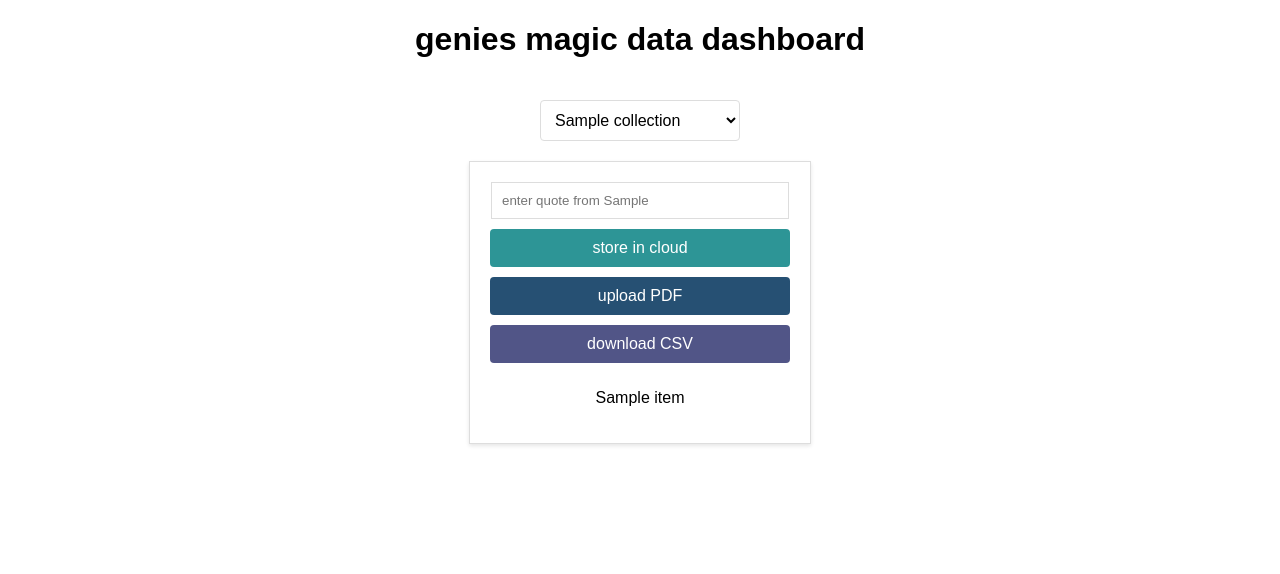
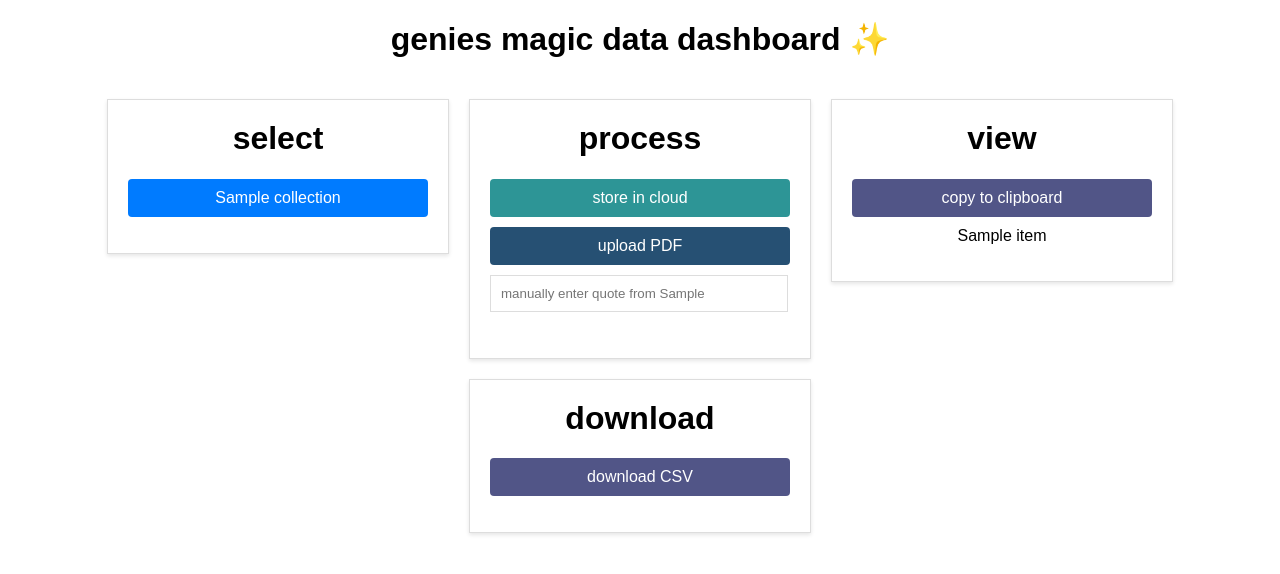
Before and after one commit to TobyFenn/data-dashboard, a Flask app: template pythonProject/templates/index.html in a window 1280 px wide. Shown: the top 574 px of the page. Run offline with Flask 3, Linux system fonts and the light colour scheme; the template is opened without the code that fills it: most values are stand-ins (such as "Sample title", 1, 10 or a date in 2020).

Commit message:
added selector

```diff
--- a/pythonProject/static/style.css
+++ b/pythonProject/static/style.css
@@ -4,6 +4,10 @@ body {
     margin: 0;
     padding: 0;
     background-color: light_gray;
+}
+
+h1 {
+    margin-top: 0;
 }
 
 .container {
@@ -21,6 +25,13 @@ body {
     width: 300px;
     box-shadow: 0 2px 4px rgba(0,0,0,0.1);
 }
+/* CSS */
+.box ul {
+    list-style: none;
+    padding: 0;
+    margin-top: 0; /* Adjust this margin to match the other buttons */
+}
+
 ul {
     list-style: none;
     padding: 0;
@@ -99,6 +110,10 @@ button {
     color: #555;
 }
 
+.collection-btn.selected {
+    background-color: black;
+}
+
 .collection-selector {
     padding: 10px;
     border: 1px solid #ddd;
@@ -113,7 +128,7 @@ button {
 
 .container {
     display: flex;
-    flex-direction: column;
-    align-items: center;
+    flex-direction: row;
+    align-items: top;
     justify-content: center;
 }
--- a/pythonProject/templates/index.html
+++ b/pythonProject/templates/index.html
@@ -8,34 +8,68 @@
     <link rel="stylesheet" href="{{ url_for('static', filename='style.css') }}">
 </head>
 <body>
-    <h1>genies magic data dashboard</h1>
+    <h1 style="margin-top: 20px;">genies magic data dashboard ✨</h1>
     <div class="container">
-        <form method="GET" action="/">
-            <select name="collection" onchange="this.form.submit()" class="collection-selector">
+        <div class="box">
+                <h1>select</h1>
+            <ul class="top-down-list">
                 {% for collection in collections %}
-                    <option value="{{ collection }}" {% if collection == selected_collection %}selected{% endif %}>{{ collection }}</option>
+                    <li>
+                        <form method="GET" action="/">
+                            <button class="collection-btn{% if collection == selected_collection %} selected{% endif %}" type="submit" name="collection" value="{{ collection }}">{{ collection }}</button>
+                        </form>
+                    </li>
                 {% endfor %}
-            </select>
-        </form>
+            </ul>
+        </div>
+
         <div class="box">
+            <h1>process</h1>
             <form method="POST" action="/?collection={{ selected_collection }}">
-                <input type="text" name="item" placeholder="enter quote from {{ selected_collection }}" autocomplete="off">
                 <div class="button-group">
                     <button class="store-btn" type="submit">store in cloud</button>
                     <input type="file" id="pdfUpload" name="pdfUpload" accept="application/pdf" style="display: none;" onchange="handleFileSelect(event, '{{ selected_collection }}')">
                     <label for="pdfUpload" class="upload-btn">upload PDF</label>
-                    <button type="button" onclick="downloadCSV('{{ selected_collection }}')" class="download-btn">download CSV</button>
-                    <span id="fileLabel"></span>
+                    <input type="text" name="item" placeholder="manually enter quote from {{ selected_collection }}" autocomplete="off">
                 </div>
             </form>
-<!--            <h2>Number of Entries: {{ item_count }}</h2>-->
+            <ul>
+<!--                fill every extracted quote here with this formatting
+                {% for item in items %}
+                    <li>{{ item.item }}</li>
+                {% endfor %} -->
+            </ul>
+        </div>
+
+        <!-- Center box (duplicate) -->
+        <div class="box">
+            <h1>view</h1>
+            <form method="POST" action="/?collection={{ selected_collection }}">
+                <div class="button-group">
+                    <button type="button" style="margin-bottom: 10px;" onclick="downloadCSV('{{ selected_collection }}')" class="download-btn">copy to clipboard</button>
+                </div>
+            </form>
             <ul>
                 {% for item in items %}
-                    <li>{{ item.item }}</li>
+                    <li >{{ item.item }}</li>
                 {% endfor %}
             </ul>
         </div>
+
+        <!-- Rightmost box (with "download CSV" button) -->
+        <div class="box">
+            <h1>download</h1>
+            <form method="POST" action="/?collection={{ selected_collection }}">
+                <div class="button-group">
+                    <button type="button" onclick="downloadCSV('{{ selected_collection }}')" class="download-btn">download CSV</button>
+                </div>
+            </form>
+            <ul>
+                <!-- Content of the rightmost box (with "download CSV" button) -->
+            </ul>
+        </div>
     </div>
+
     <script>
         function downloadCSV(collectionName) {
             window.location.href = `/download/${collectionName}`;
@@ -47,7 +81,6 @@
                 label.textContent = 'File selected: ' + selectedFile.name;
             }
         }
-
     </script>
 </body>
 </html>
```
